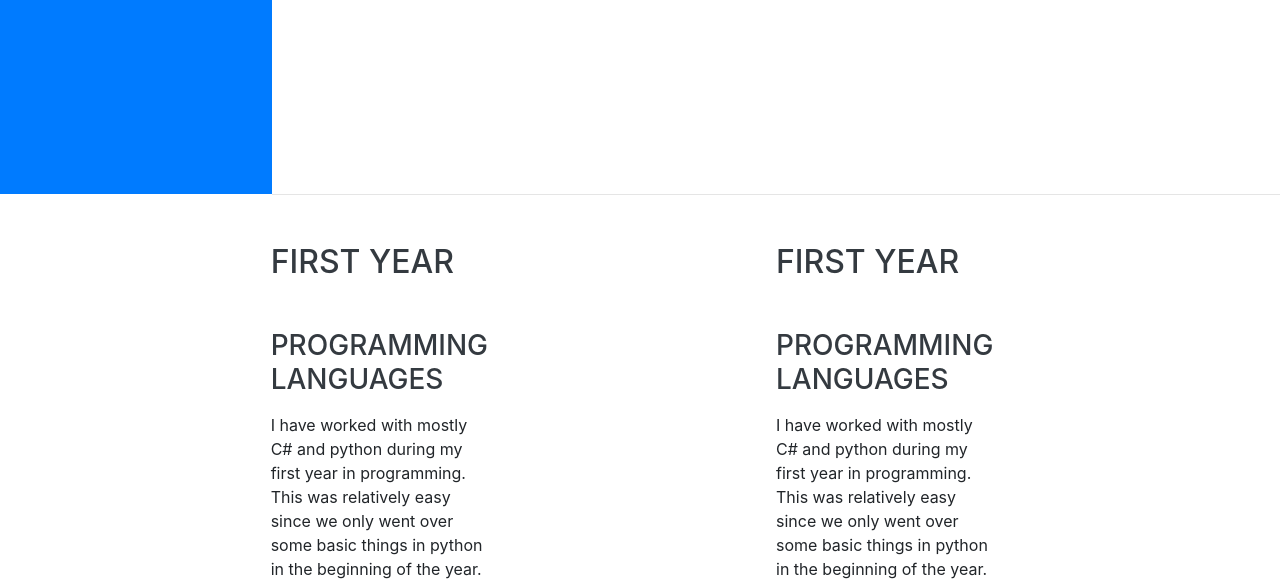
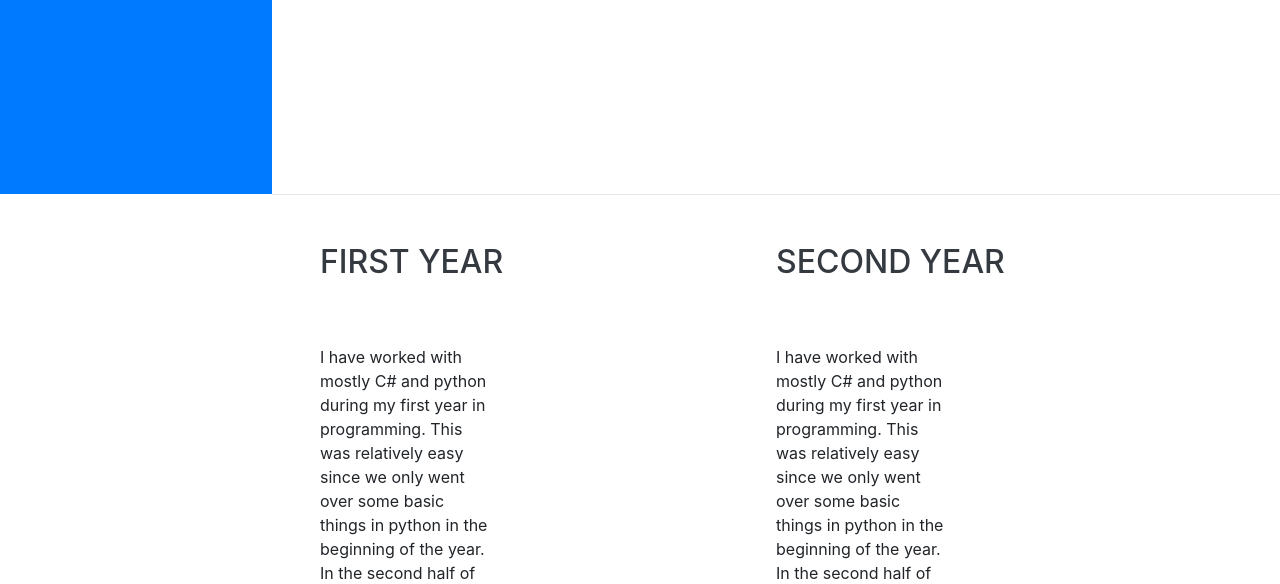
Before and after one commit to canberkates/canberkates.github.io, a website with bundled scripts: page index.html in a window 1280 px wide. Shown: the part 606-1190 px from the top of the page. Built offline with nearby package versions, Linux system fonts and the light colour scheme; a web font is replaced by a local one.

Commit message:
Update index.html

```diff
--- a/index.html
+++ b/index.html
@@ -83,7 +83,6 @@
 
         <div class="resume-item d-flex flex-column flex-md-row justify-content-between mb-5">
           <div class="resume-content">
-            <h3 class="mb-0">Programming languages</h3>
             <div class="subheading mb-3"></div>
             <p>I have worked with mostly C# and python during my first year in programming. This was relatively easy since we only went over some basic things in python in the beginning of the year. In the second half of the year we started going over OOP in python and eventually went to C# with this. This is where it got complicating but i still managed to keep up with all the classes and get an A in all my development classes.</p>
           </div>
@@ -95,11 +94,10 @@
       </div>
 
       <div class="w-100">
-        <h2 class="mb-5">First year</h2>
+        <h2 class="mb-5">Second year</h2>
 
         <div class="resume-item d-flex flex-column flex-md-row justify-content-between mb-5">
           <div class="resume-content">
-            <h3 class="mb-0">Programming languages</h3>
             <div class="subheading mb-3"></div>
             <p>I have worked with mostly C# and python during my first year in programming. This was relatively easy since we only went over some basic things in python in the beginning of the year. In the second half of the year we started going over OOP in python and eventually went to C# with this. This is where it got complicating but i still managed to keep up with all the classes and get an A in all my development classes.</p>
           </div>
```
